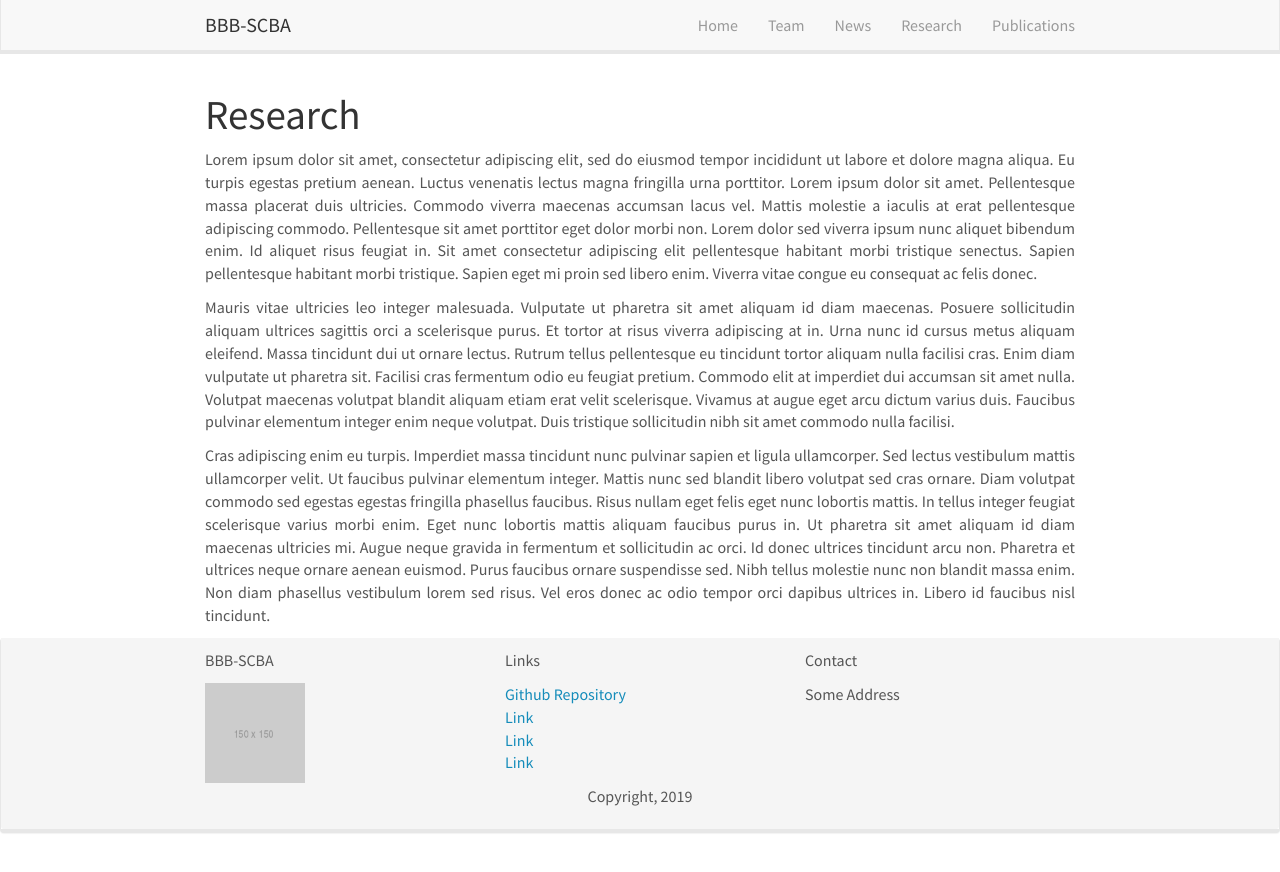
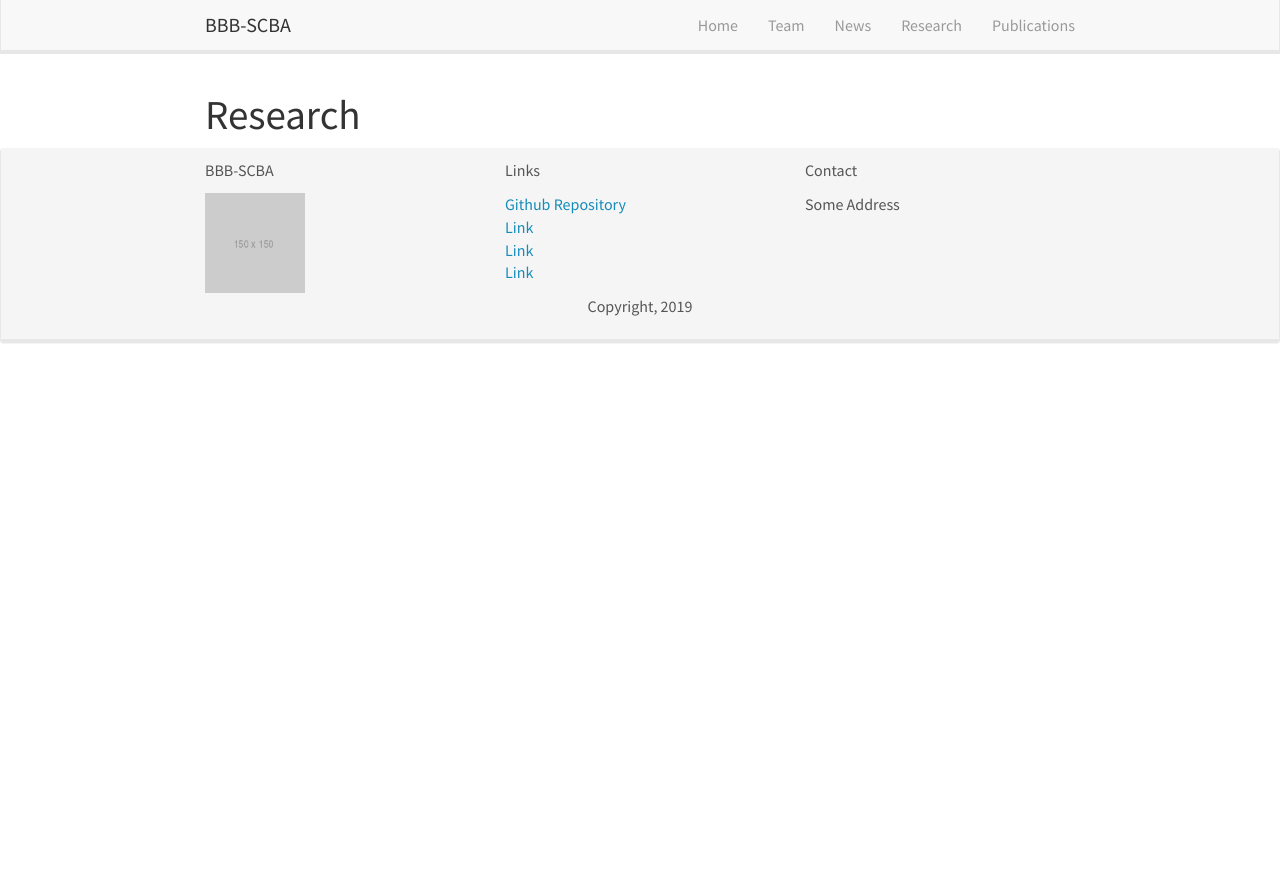
Before and after one commit to bbb-scba/bbb-scba.github.io, a Jekyll site: the page built from _pages/research.md, in a window 1280 px wide. Shown: the top 872 px of the page. Built offline with Jekyll 4.4.1, drawn with Linux system fonts in a browser that asks for light colours; nearby versions of some CDN libraries.

Commit message:
Update research.md

```diff
--- a/_pages/research.md
+++ b/_pages/research.md
@@ -7,9 +7,3 @@ permalink: /research/
 ---
 
 # Research
-
-Lorem ipsum dolor sit amet, consectetur adipiscing elit, sed do eiusmod tempor incididunt ut labore et dolore magna aliqua. Eu turpis egestas pretium aenean. Luctus venenatis lectus magna fringilla urna porttitor. Lorem ipsum dolor sit amet. Pellentesque massa placerat duis ultricies. Commodo viverra maecenas accumsan lacus vel. Mattis molestie a iaculis at erat pellentesque adipiscing commodo. Pellentesque sit amet porttitor eget dolor morbi non. Lorem dolor sed viverra ipsum nunc aliquet bibendum enim. Id aliquet risus feugiat in. Sit amet consectetur adipiscing elit pellentesque habitant morbi tristique senectus. Sapien pellentesque habitant morbi tristique. Sapien eget mi proin sed libero enim. Viverra vitae congue eu consequat ac felis donec.
-
-Mauris vitae ultricies leo integer malesuada. Vulputate ut pharetra sit amet aliquam id diam maecenas. Posuere sollicitudin aliquam ultrices sagittis orci a scelerisque purus. Et tortor at risus viverra adipiscing at in. Urna nunc id cursus metus aliquam eleifend. Massa tincidunt dui ut ornare lectus. Rutrum tellus pellentesque eu tincidunt tortor aliquam nulla facilisi cras. Enim diam vulputate ut pharetra sit. Facilisi cras fermentum odio eu feugiat pretium. Commodo elit at imperdiet dui accumsan sit amet nulla. Volutpat maecenas volutpat blandit aliquam etiam erat velit scelerisque. Vivamus at augue eget arcu dictum varius duis. Faucibus pulvinar elementum integer enim neque volutpat. Duis tristique sollicitudin nibh sit amet commodo nulla facilisi.
-
-Cras adipiscing enim eu turpis. Imperdiet massa tincidunt nunc pulvinar sapien et ligula ullamcorper. Sed lectus vestibulum mattis ullamcorper velit. Ut faucibus pulvinar elementum integer. Mattis nunc sed blandit libero volutpat sed cras ornare. Diam volutpat commodo sed egestas egestas fringilla phasellus faucibus. Risus nullam eget felis eget nunc lobortis mattis. In tellus integer feugiat scelerisque varius morbi enim. Eget nunc lobortis mattis aliquam faucibus purus in. Ut pharetra sit amet aliquam id diam maecenas ultricies mi. Augue neque gravida in fermentum et sollicitudin ac orci. Id donec ultrices tincidunt arcu non. Pharetra et ultrices neque ornare aenean euismod. Purus faucibus ornare suspendisse sed. Nibh tellus molestie nunc non blandit massa enim. Non diam phasellus vestibulum lorem sed risus. Vel eros donec ac odio tempor orci dapibus ultrices in. Libero id faucibus nisl tincidunt.
```
